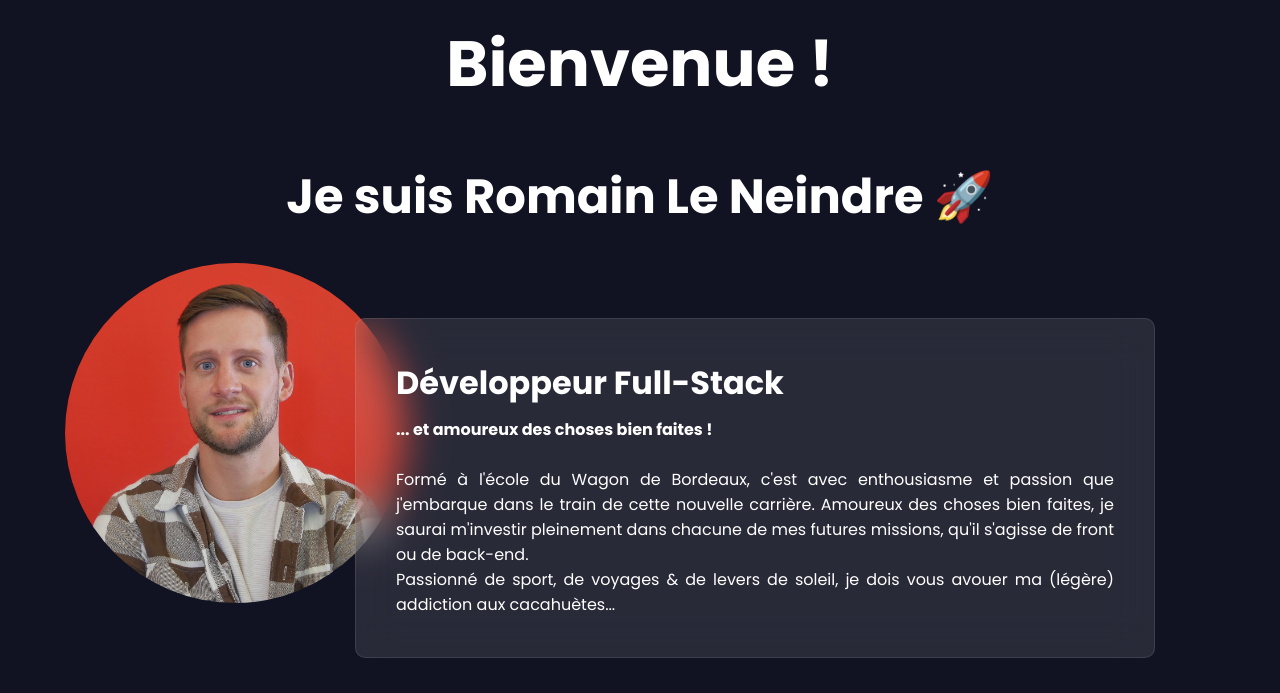
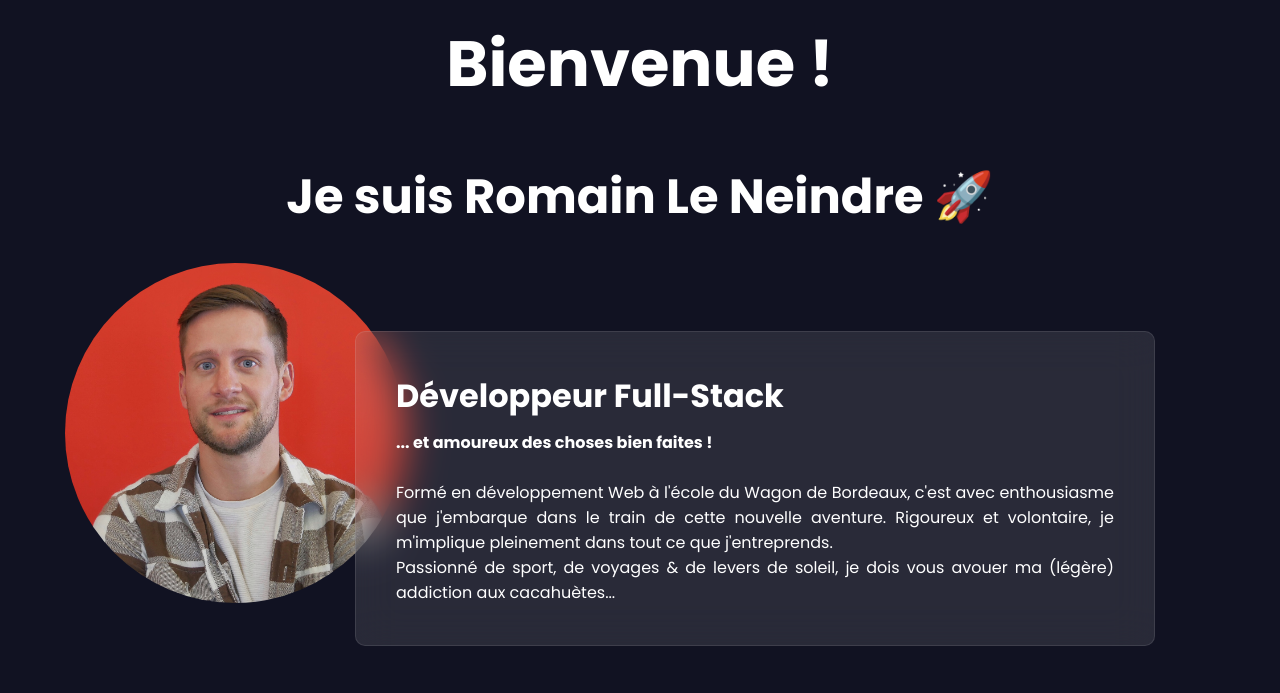
Before and after one commit to McKouign/my-profile, a plain HTML site: page index.html in a window 1280 px wide. Shown: the top 693 px of the page. Drawn offline with nearby package versions, Linux system fonts and the light colour scheme.

Commit message:
maj-text

```diff
--- a/index.html
+++ b/index.html
@@ -27,8 +27,8 @@
           <div class="text-box">
             <h3>Développeur Full-Stack</h3>
             <h4>... et amoureux des choses bien faites !</h4><br>
-            <p>Formé à l'école du Wagon de Bordeaux, c'est avec enthousiasme et passion que j'embarque dans le train de cette nouvelle carrière.
-              Amoureux des choses bien faites, je saurai m'investir pleinement dans chacune de mes futures missions, qu'il s'agisse de front ou de back-end. <br>
+            <p>Formé en développement Web à l'école du Wagon de Bordeaux, c'est avec enthousiasme que j'embarque dans le train de cette nouvelle aventure.
+              Rigoureux et volontaire, je m'implique pleinement dans tout ce que j'entreprends. <br>
               Passionné de sport, de voyages & de levers de soleil, je dois vous avouer ma (légère) addiction aux cacahuètes...
             </p>
           </div>
```
